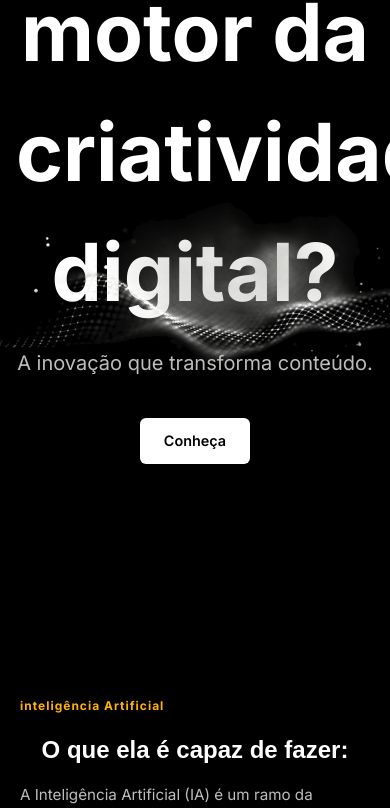
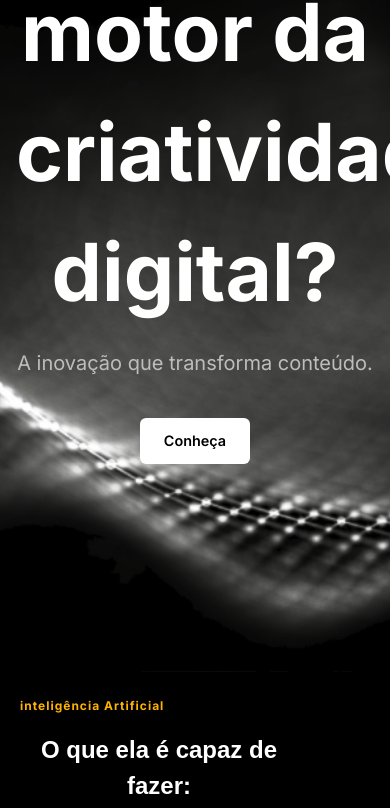
Before and after one commit to marcelasan123/site-abnt, a plain HTML site: page index.html in a window 390 px wide. Shown: the part 474-1282 px from the top of the page. Drawn offline with Linux system fonts and the light colour scheme.

Commit message:
MUDANÇA NO CSS
RESPONSIVO

```diff
--- a/assets/style/style.css
+++ b/assets/style/style.css
@@ -42,7 +42,7 @@ a {
 }
 
 .btn-outline:hover {
-    background: rgba(255,255,255,0.1);
+    background: rgba(255, 255, 255, 0.1);
 }
 
 .navbar {
@@ -139,7 +139,7 @@ a {
     font-size: clamp(1.5rem, 4vw, 2.5rem);
     margin: 1rem 0;
     font-weight: 700;
-    margin-right:
+    margin-right: 3em;
 }
 
 .about-text p {
@@ -201,7 +201,8 @@ a {
     justify-content: center;
     flex-direction: column;
     align-items: center;
-    background-color: #0d1117; /* Fundo escuro */
+    background-color: #0d1117;
+    /* Fundo escuro */
 }
 
 .about-text1 h2 {
@@ -224,8 +225,8 @@ a {
     padding: 25px;
     width: 300px;
     border-radius: 14px;
-    box-shadow: 0px 4px 20px rgba(0,0,0,0.25);
-    border: 1px solid rgba(255,255,255,0.08);
+    box-shadow: 0px 4px 20px rgba(0, 0, 0, 0.25);
+    border: 1px solid rgba(255, 255, 255, 0.08);
     transition: 0.3s ease;
 }
 
@@ -246,7 +247,7 @@ a {
     padding: 15px;
 }
 
-.box img{
+.box img {
     width: 100%;
     height: auto;
     border-radius: 10px;
@@ -258,3 +259,13 @@ h2 {
     margin-top: 30px;
     font-family: Arial, sans-serif;
 }
+.hero {
+    text-align: center;
+    padding: 4rem 1rem 13rem;
+    overflow: hidden;
+
+    background-image: url("../img/ceuIA-Photoroom.png");
+    background-size: cover;      /* cobre toda a área */
+    background-position: center; /* centraliza */
+    background-repeat: no-repeat;
+}
--- a/index.html
+++ b/index.html
@@ -31,7 +31,7 @@
         </div>
 
 
-        <img src="assets/img/ceuIA-Photoroom.png" width="10px" class="gradient-arc">
+
     </section>
 
 
@@ -56,7 +56,7 @@
 
         <div class="container">
             <div class="box">
-                <img src="assets/img/Promoção de Móveis para Todos os Ambientes (1).png" height="20px" alt="Imagem IA">
+                <img src="assets/img/Promoção de Móveis para Todos os Ambientes (1).png"  alt="Imagem IA">
 
             </div>
 
@@ -111,7 +111,7 @@
         </div>
 
         <p class="footer-brand"><img src="assets/img/logo2.png" height="40px"></p>
-        <p class="copyright">©2024 Zingen Technologies, Inc.</p>
+        <p class="copyright">©2025 Zingen Technologies, Inc.</p>
     </footer>
 </body>
 </html>
```
Also changed, not shown: assets/img/logo.jpg (added), 1 other file.
